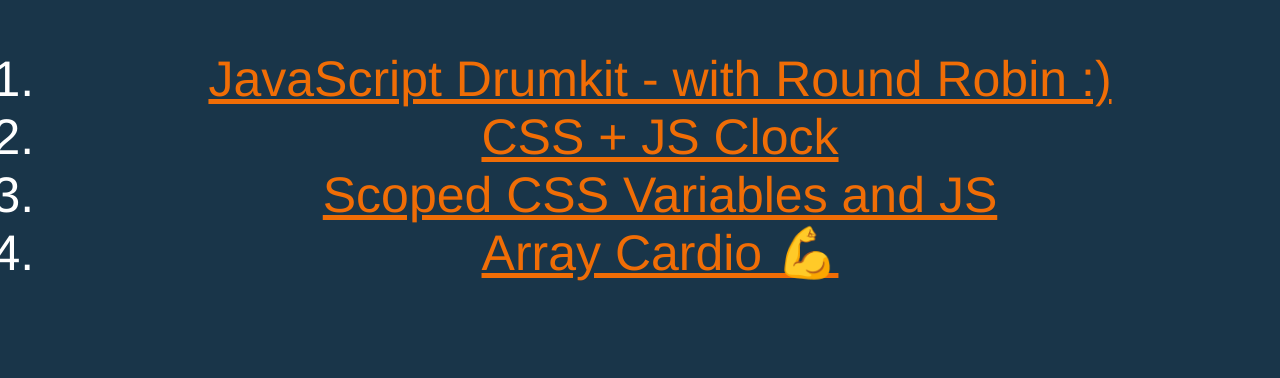
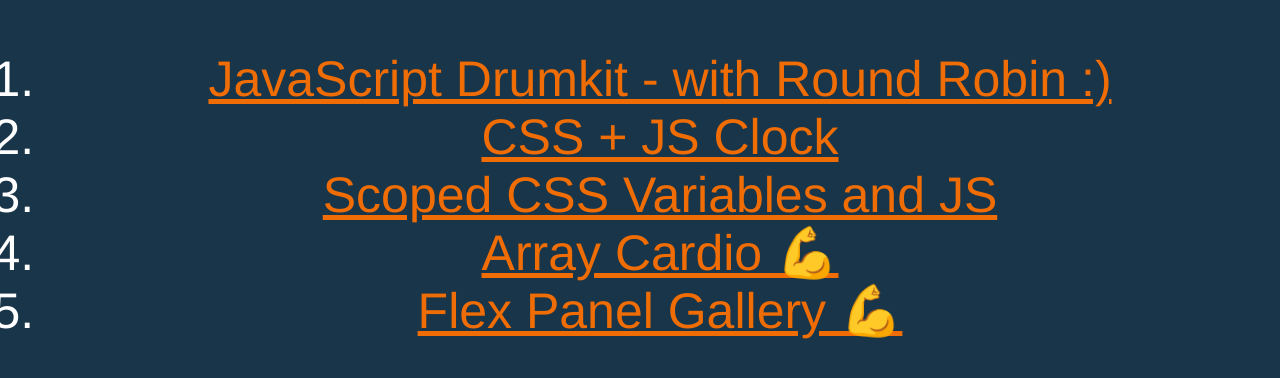
Before and after one commit to mdmoore/mdmoore.github.io, a plain HTML site: page js-30/index.html in a window 1280 px wide. Drawn offline with Linux system fonts and the light colour scheme; files that its build step writes are made by us from their sources.

Commit message:
add flex gallery link

```diff
--- a/js-30/index.html
+++ b/js-30/index.html
@@ -13,6 +13,7 @@
 	<li><a href="css-js-clock">CSS + JS Clock</a></li>
 	<li><a href="css-variables">Scoped CSS Variables and JS</a></li>
 	<li><a href="array-cardio">Array Cardio 💪</a></li>
+	<li><a href="flex-panel-gallery">Flex Panel Gallery 💪</a></li>
 </ol>
 
 </body>
```
